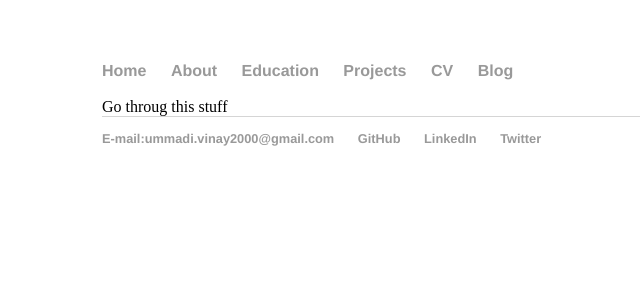
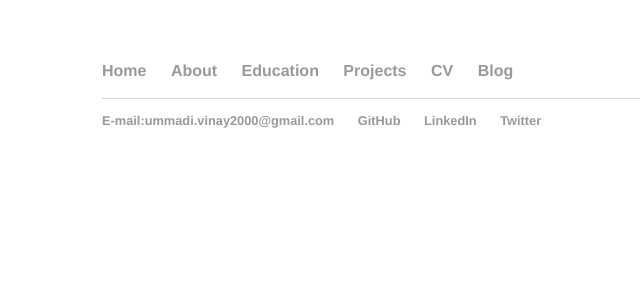
Before and after one commit to ummadiviany/ummadiviany.github.io, a Jekyll site: the page built from projects/index.html, in a window 1280 px wide. Shown: the top 300 px of the page, without its empty margins (90-730 px from the left). Built offline with Jekyll 4.4.1, drawn with Linux system fonts in a browser that asks for light colours.

Commit message:
project pix2pix removed

```diff
--- a/projects/index.html
+++ b/projects/index.html
@@ -4,8 +4,5 @@ title: Projects
 ---
 
 	<div class="proj">
-		<title>Implementation of Image-to-Image Translation with Conditional Adversial Networsk</title>
-		<body>
-			Go throug this stuff
-		</body>
+
 	</div>
```
